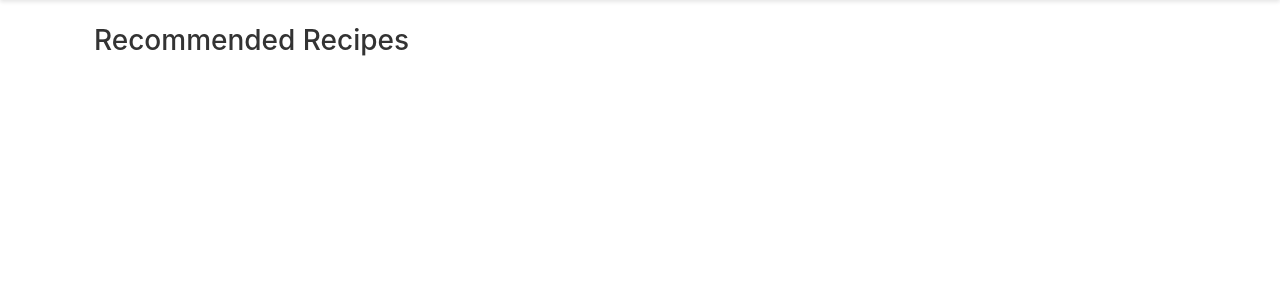
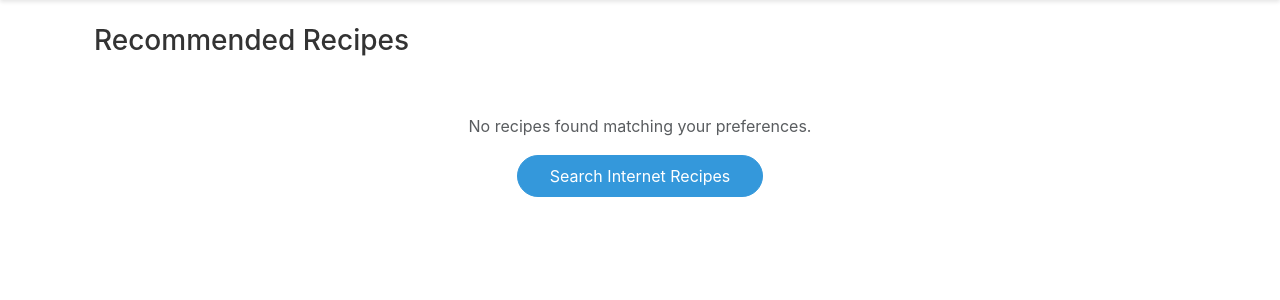
Before and after one commit to faizghifari/what-to-eat, a Flask app: template services/user-interface/templates/recipe_home.html in a window 1280 px wide. Shown: the part 58-358 px from the top of the page. Run offline with Flask 3, Linux system fonts and the light colour scheme; the template is opened without the code that fills it, so the values that code supplies are empty; the visitor is signed in with stand-in values (Sample User, id 1).

Commit message:
fix recipe home

```diff
--- a/services/user-interface/templates/recipe_home.html
+++ b/services/user-interface/templates/recipe_home.html
@@ -6,7 +6,8 @@
         <div class="col">
             <h3>Recommended Recipes</h3>
             <div class="row">
-                {% for recipe in recipes %}
+                {% if recipes.results %}
+                {% for recipe in recipes.results %}
                 <div class="col-md-4 mb-4">
                     <div class="card recipe-card">
                         <img src="{{ recipe.image_url }}" class="card-img-top" alt="Recipe">
@@ -24,6 +25,12 @@
                     </div>
                 </div>
                 {% endfor %}
+                {% else %}
+                <div class="col-12 text-center py-5">
+                    <p class="text-muted">No recipes found matching your preferences.</p>
+                    <button type="button" class="btn btn-primary" onclick="showSearchModal()">Search Internet Recipes</button>
+                </div>
+                {% endif %}
             </div>
         </div>
     </div>
@@ -53,16 +60,22 @@ document.addEventListener('DOMContentLoaded', function() {
     const searchInput = document.querySelector('.search-bar input');
     let timeoutId;
 
+    if (searchInput) {
         searchInput.addEventListener('input', function() {
             clearTimeout(timeoutId);
             timeoutId = setTimeout(() => {
                 if (searchInput.value.trim()) {
+                    showSearchModal();
+                }
+            }, 1000);
+        });
+    }
+});
+
+function showSearchModal() {
     const modal = new bootstrap.Modal(document.getElementById('searchRecipeModal'));
     modal.show();
 }
-        }, 1000);
-    });
-});
 </script>
 {% endblock %}
 {% endblock %}
```
Lines whose indentation alone changed are shown as unchanged.
